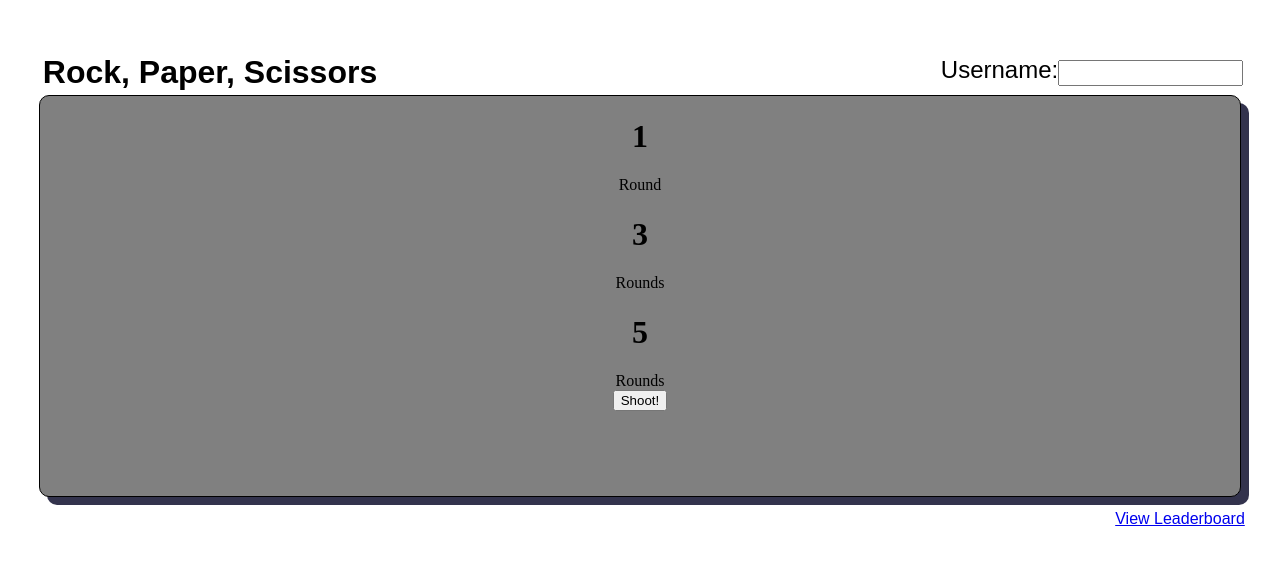
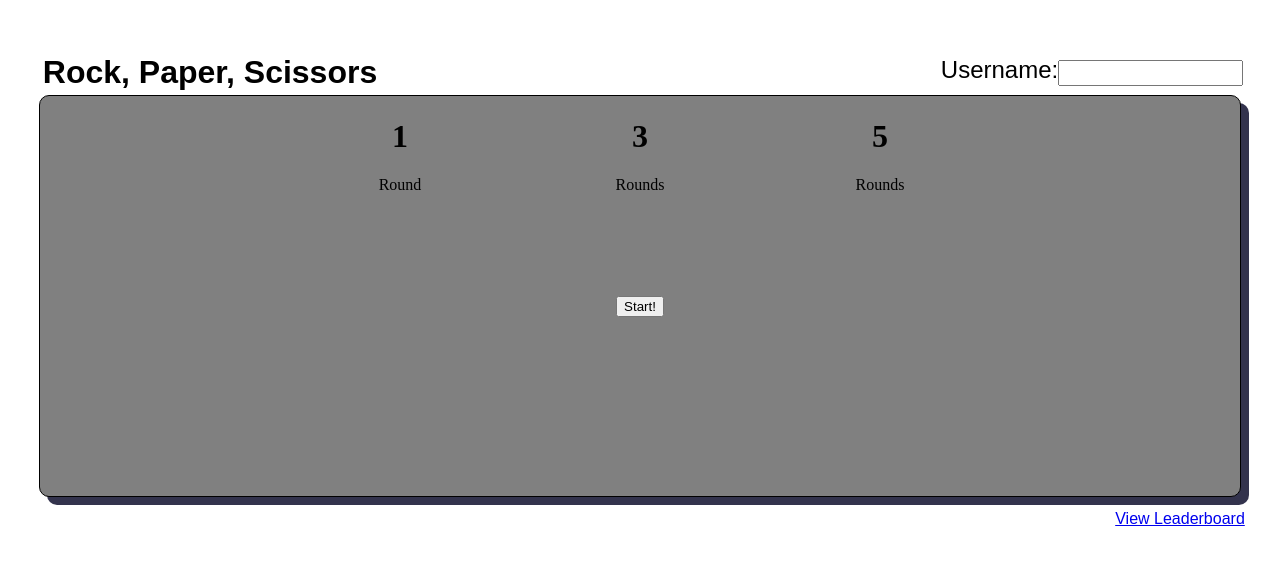
Before and after one commit to BenGardiner123/RockPaperScissors, an Angular app in the folder rock-paper-scissors-app/: page /Rounds in a window 1280 px wide. Shown: the part 123-688 px from the top of the page. Built offline with nearby package versions, Linux system fonts and the light colour scheme.

Commit message:
adding css to the round selection divs

```diff
--- a/rock-paper-scissors-app/src/app/routes/round-selection/round-selection.component.css
+++ b/rock-paper-scissors-app/src/app/routes/round-selection/round-selection.component.css
@@ -7,3 +7,39 @@
     border-radius: 10px;
     box-shadow: 8px 8px #33334d;
 }
+
+.choiceContainer{
+    margin: 50px;
+}
+
+.choice{
+    height: 200px;
+    width: 200px;
+    margin-left: 20px;
+    margin-right: 20px;
+    display: inline-block;
+}
+
+choice.one{
+    color: black;
+}
+
+choice.one.selected{
+    background-color: lightgray;
+}
+
+choice.three{
+    color: black;
+}
+
+choice.three.selected{
+    background-color: lightgray;
+}
+
+choice.five{
+    color: black;
+}
+
+choice.five.selected{
+    background-color: lightgray;
+}
--- a/rock-paper-scissors-app/src/app/routes/round-selection/round-selection.component.html
+++ b/rock-paper-scissors-app/src/app/routes/round-selection/round-selection.component.html
@@ -19,7 +19,7 @@
     </div>
 
     <div>
-        <button class="shootButton" (click)="makeRoundSelection()">Shoot!</button>
+        <button class="shootButton" (click)="makeRoundSelection()">Start!</button>
     </div>
 
 </div>
```
